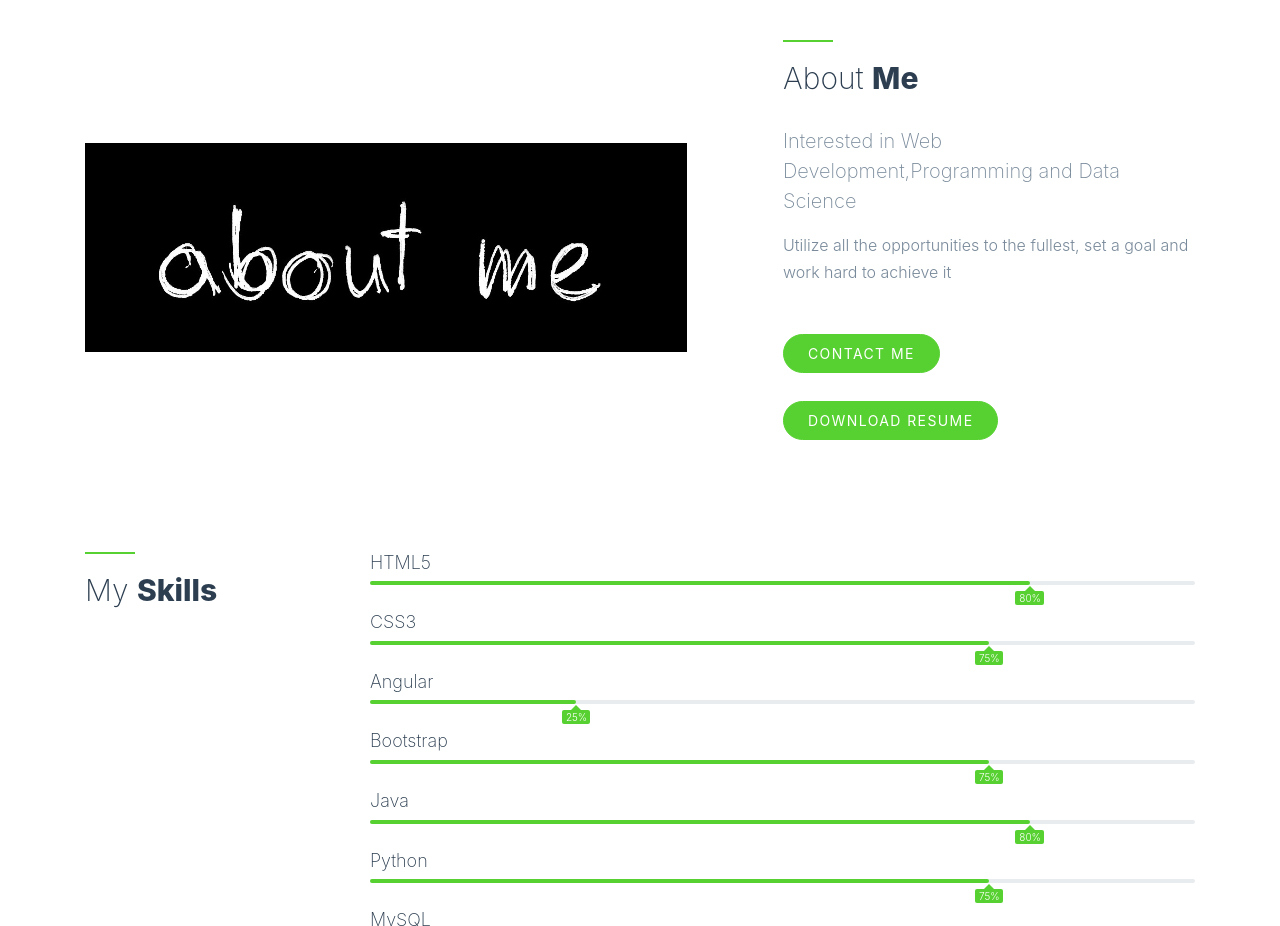
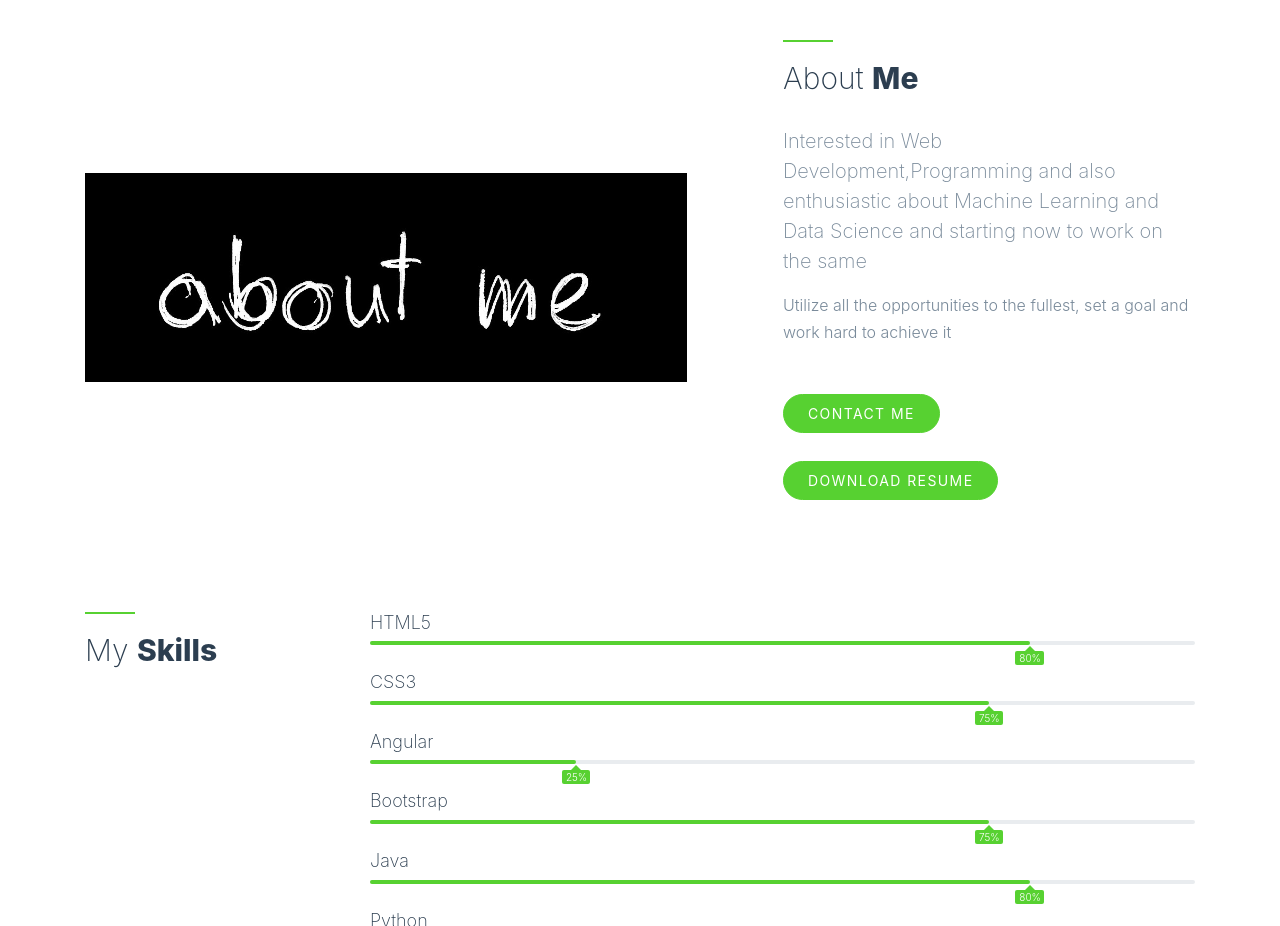
Before and after one commit to chandanaramesh107/chandanaramesh107.github.io, a plain HTML site: page index.html in a window 1280 px wide. Shown: the part 840-1766 px from the top of the page. Drawn offline with nearby package versions, Linux system fonts and the light colour scheme; some packages are replaced by stand-ins of ours; no server answers; files whose address does not match are found by name.

Commit message:
Update index.html

```diff
--- a/index.html
+++ b/index.html
@@ -74,7 +74,8 @@
             <div class="section-heading">
               <h2>About <strong>Me</strong></h2>
             </div>
-            <p class="lead">Interested in Web Development,Programming and Data Science</p>
+            <p class="lead">Interested in Web Development,Programming and also enthusiastic about Machine Learning and Data Science and
+            starting now to work on the same</p>
             <p class="mb-5  ">Utilize all the opportunities to the fullest, set a goal and work hard to achieve it</p>
 
             <p>
```
